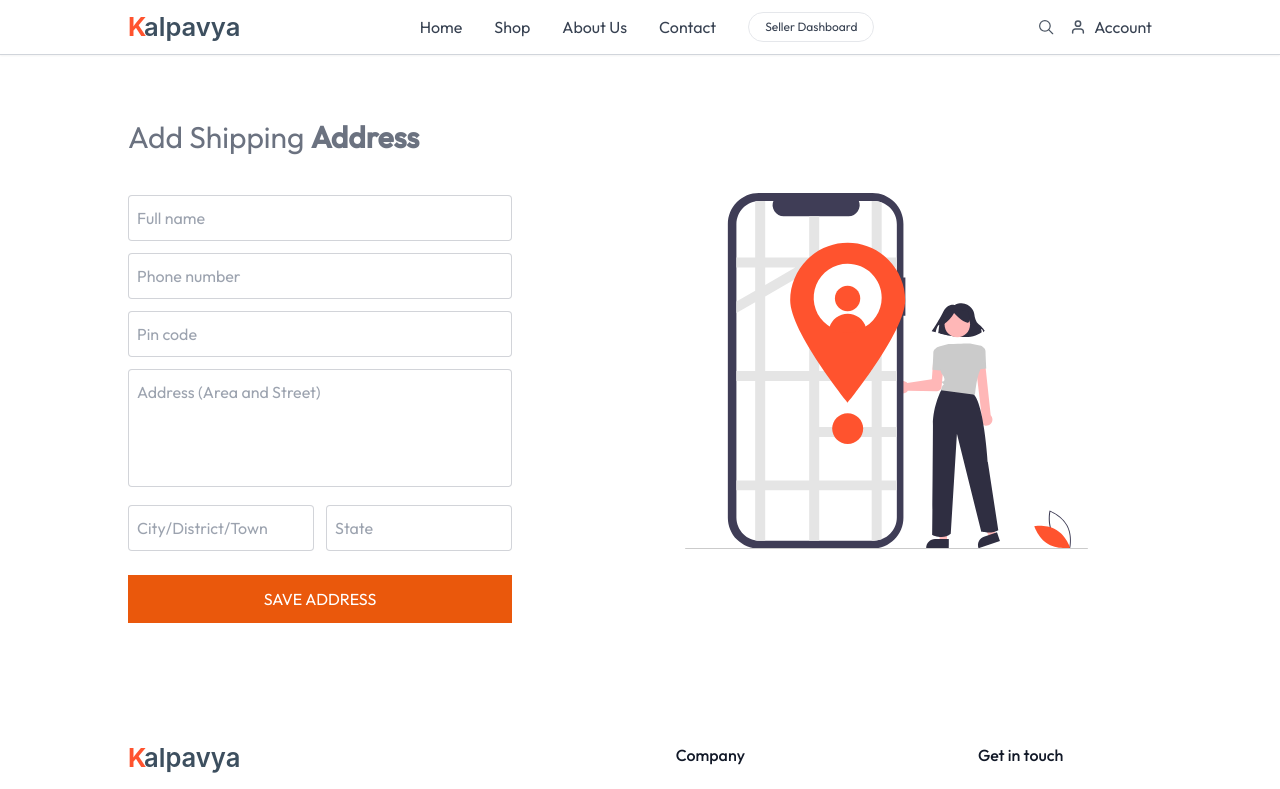
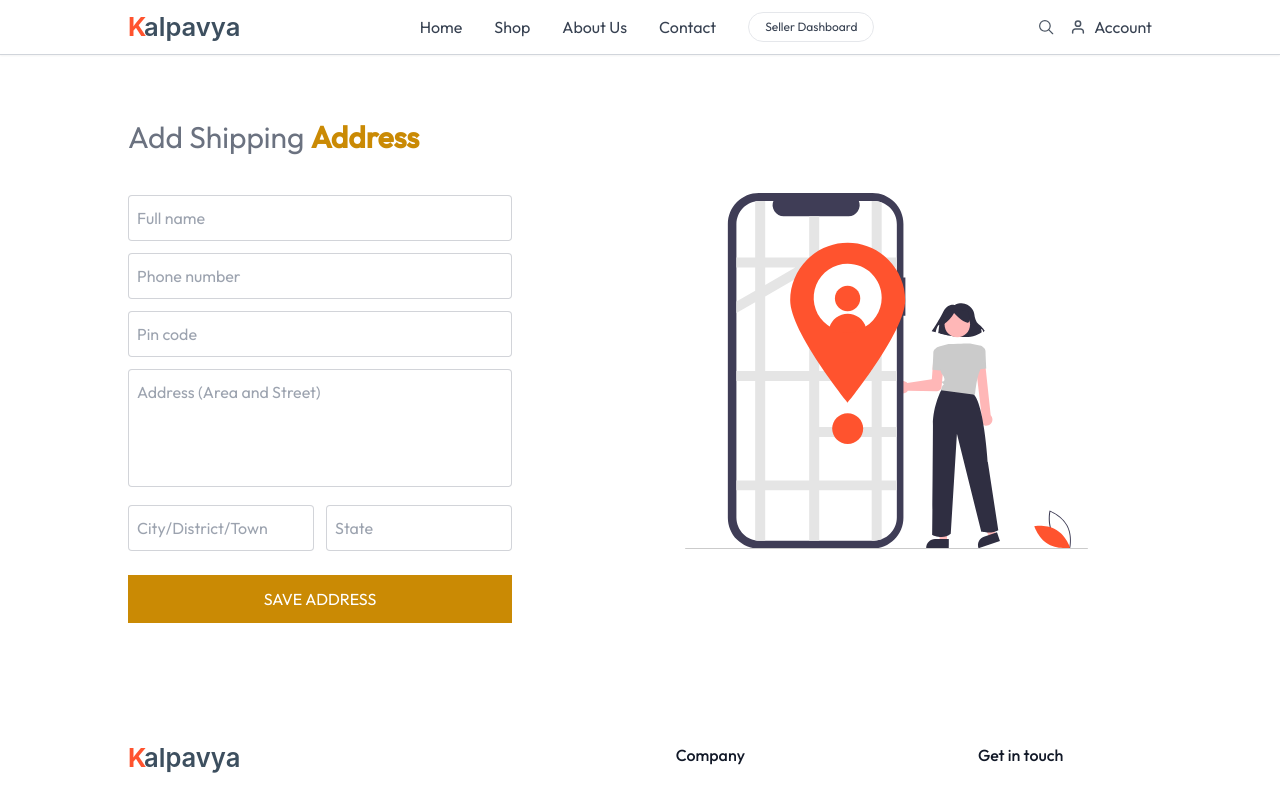
Before and after one commit to Rajdip03/Rajdip-KALPAVYA, a Next.js app: page /add-address in a window 1280 px wide. Shown: the top 789 px of the page. Built offline with nearby package versions, Linux system fonts and the light colour scheme.

Commit message:
update color: update address color

```diff
--- a/app/add-address/page.jsx
+++ b/app/add-address/page.jsx
@@ -27,32 +27,32 @@ const AddAddress = () => {
             <div className="px-6 md:px-16 lg:px-32 py-16 flex flex-col md:flex-row justify-between">
                 <form onSubmit={onSubmitHandler} className="w-full">
                     <p className="text-2xl md:text-3xl text-gray-500">
-                        Add Shipping <span className="font-semibold text-Yellow-600">Address</span>
+                        Add Shipping <span className="font-semibold text-yellow-600">Address</span>
                     </p>
                     <div className="space-y-3 max-w-sm mt-10">
                         <input
-                            className="px-2 py-2.5 focus:border-orange-500 transition border border-gray-500/30 rounded outline-none w-full text-gray-500"
+                            className="px-2 py-2.5 focus:border-yellow-500 transition border border-gray-500/30 rounded outline-none w-full text-gray-500"
                             type="text"
                             placeholder="Full name"
                             onChange={(e) => setAddress({ ...address, fullName: e.target.value })}
                             value={address.fullName}
                         />
                         <input
-                            className="px-2 py-2.5 focus:border-orange-500 transition border border-gray-500/30 rounded outline-none w-full text-gray-500"
+                            className="px-2 py-2.5 focus:border-yellow-500 transition border border-gray-500/30 rounded outline-none w-full text-gray-500"
                             type="text"
                             placeholder="Phone number"
                             onChange={(e) => setAddress({ ...address, phoneNumber: e.target.value })}
                             value={address.phoneNumber}
                         />
                         <input
-                            className="px-2 py-2.5 focus:border-orange-500 transition border border-gray-500/30 rounded outline-none w-full text-gray-500"
+                            className="px-2 py-2.5 focus:border-yellow-500 transition border border-gray-500/30 rounded outline-none w-full text-gray-500"
                             type="text"
                             placeholder="Pin code"
                             onChange={(e) => setAddress({ ...address, pincode: e.target.value })}
                             value={address.pincode}
                         />
                         <textarea
-                            className="px-2 py-2.5 focus:border-orange-500 transition border border-gray-500/30 rounded outline-none w-full text-gray-500 resize-none"
+                            className="px-2 py-2.5 focus:border-yellow-500 transition border border-gray-500/30 rounded outline-none w-full text-gray-500 resize-none"
                             type="text"
                             rows={4}
                             placeholder="Address (Area and Street)"
@@ -61,14 +61,14 @@ const AddAddress = () => {
                         ></textarea>
                         <div className="flex space-x-3">
                             <input
-                                className="px-2 py-2.5 focus:border-orange-500 transition border border-gray-500/30 rounded outline-none w-full text-gray-500"
+                                className="px-2 py-2.5 focus:border-yellow-500 transition border border-gray-500/30 rounded outline-none w-full text-gray-500"
                                 type="text"
                                 placeholder="City/District/Town"
                                 onChange={(e) => setAddress({ ...address, city: e.target.value })}
                                 value={address.city}
                             />
                             <input
-                                className="px-2 py-2.5 focus:border-orange-500 transition border border-gray-500/30 rounded outline-none w-full text-gray-500"
+                                className="px-2 py-2.5 focus:border-yellow-500 transition border border-gray-500/30 rounded outline-none w-full text-gray-500"
                                 type="text"
                                 placeholder="State"
                                 onChange={(e) => setAddress({ ...address, state: e.target.value })}
@@ -76,7 +76,7 @@ const AddAddress = () => {
                             />
                         </div>
                     </div>
-                    <button type="submit" className="max-w-sm w-full mt-6 bg-orange-600 text-white py-3 hover:bg-orange-700 uppercase">
+                    <button type="submit" className="max-w-sm w-full mt-6 bg-yellow-600 text-white py-3 hover:bg-orange-700 uppercase">
                         Save address
                     </button>
                 </form>
```
